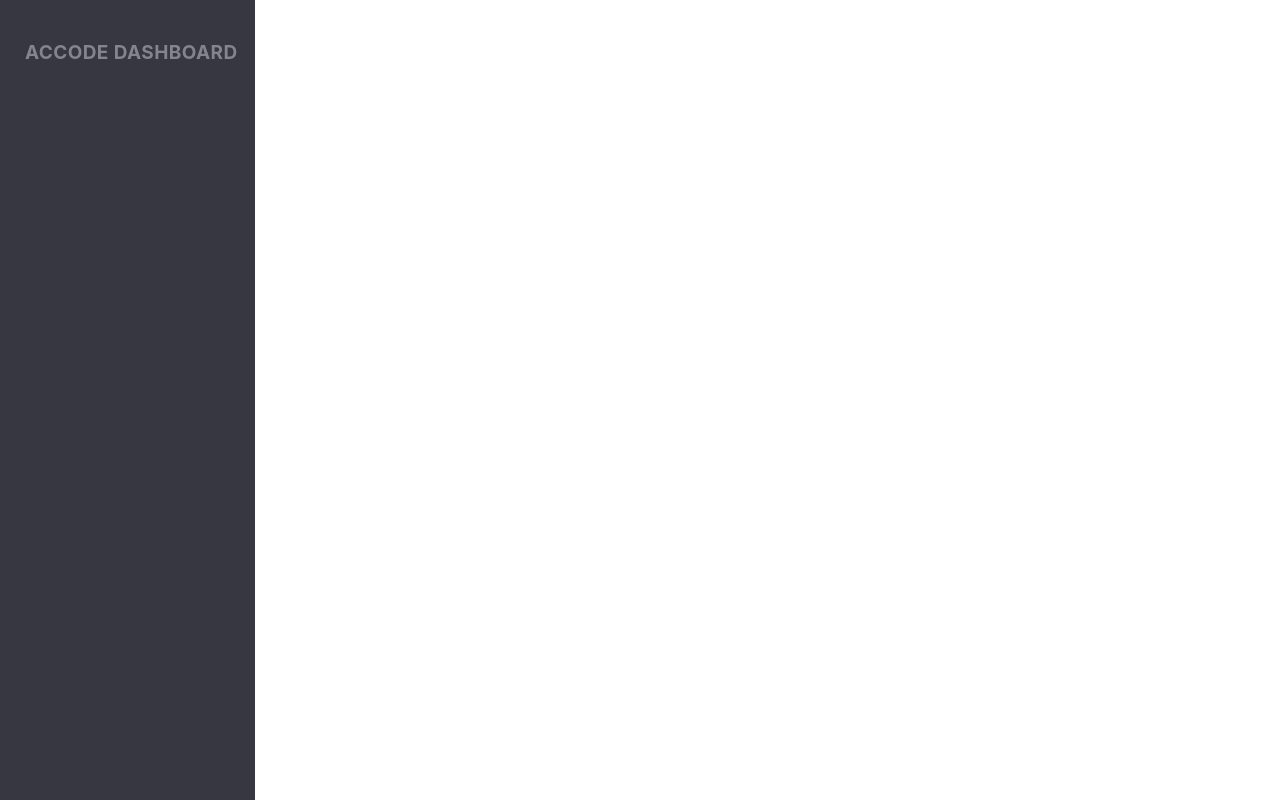
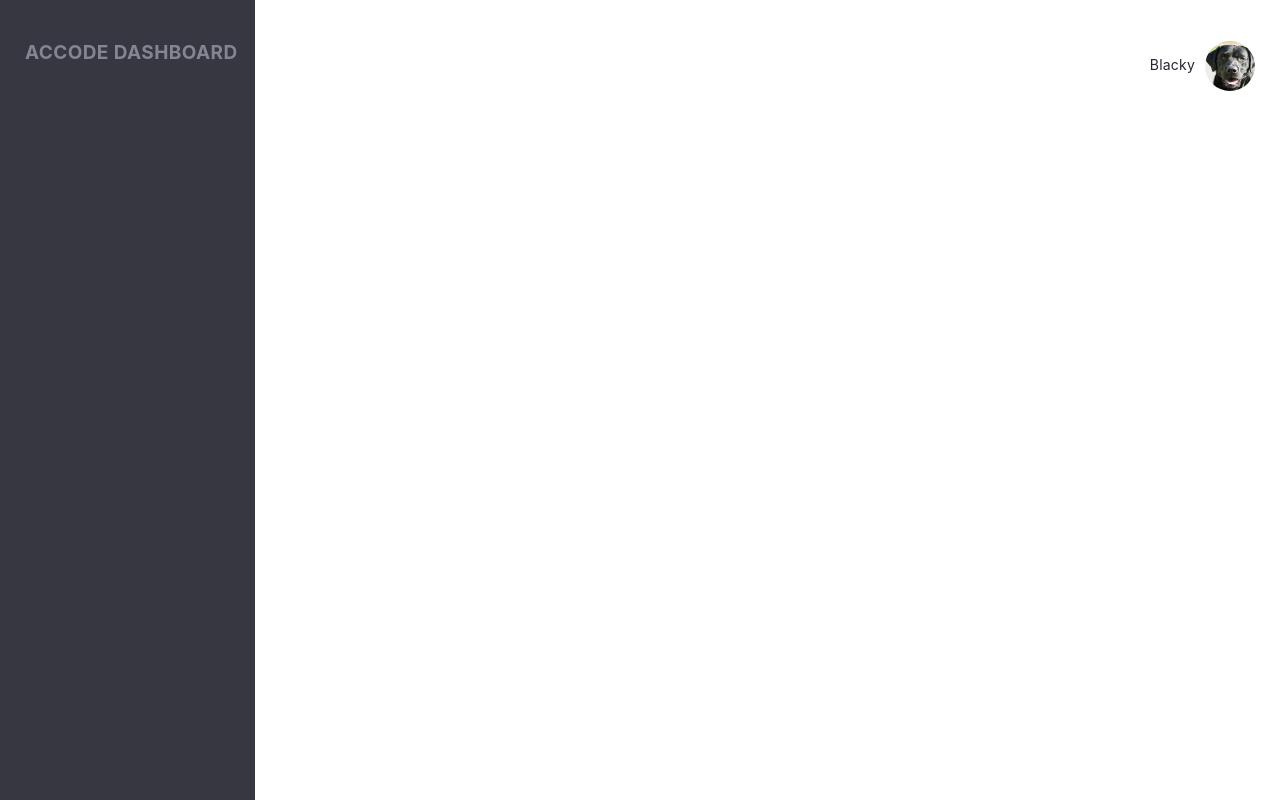
Before and after one commit to accodein/react-dashboard, a React (Create React App) app: page / in a window 1280 px wide. Built offline with nearby package versions, Linux system fonts and the light colour scheme.

Commit message:
added user logo

```diff
--- a/src/contents/sidebar.js
+++ b/src/contents/sidebar.js
@@ -1,5 +1,6 @@
 import React, { Component } from "react";
 import classes from "./styles/sidebar.module.scss";
+import Dog from "../assets/labrador.jpg";
 
 class Sidebar extends Component {
   render() {
@@ -8,6 +9,10 @@ class Sidebar extends Component {
         <div className={classes.Sidebar}>
           <div className={classes.Logo}>Accode Dashboard</div>
         </div>
+        <div className={classes.User}>
+          <p>Blacky</p>
+          <img src={Dog} alt="User" />
+        </div>
       </div>
     );
   }
--- a/src/contents/styles/sidebar.module.scss
+++ b/src/contents/styles/sidebar.module.scss
@@ -1,13 +1,15 @@
 .MainSidebar {
     position: relative;
-    width: 255px;
+    width: 100vw;
     height:100vh;
-    background: #363740;
 }
 
 .Sidebar{
     position: fixed;
     left: 0;
+    width: 255px;
+    height: 100%;
+    background: #363740;
 }
 
 .Logo {
@@ -25,3 +27,27 @@
     color: #A4A6B3;
     opacity: 0.7;
 }
+
+.User {
+    position: absolute;
+    right: 0;
+    padding-right: 25px;
+    display: flex;
+    flex-direction: row;
+
+    img {
+        border-radius: 50%;
+        width: 50px;
+        height: 50px;
+        margin-top: 41px;
+    }
+
+    p{
+        font-size: 14px;
+        margin-top: 55px;
+        margin-right: 10px;
+        line-height: 20px;
+        letter-spacing: 0.2px;
+        color: #252733;
+    }
+}
```
Also changed, not shown: src/assets/labrador.jpg (added).
